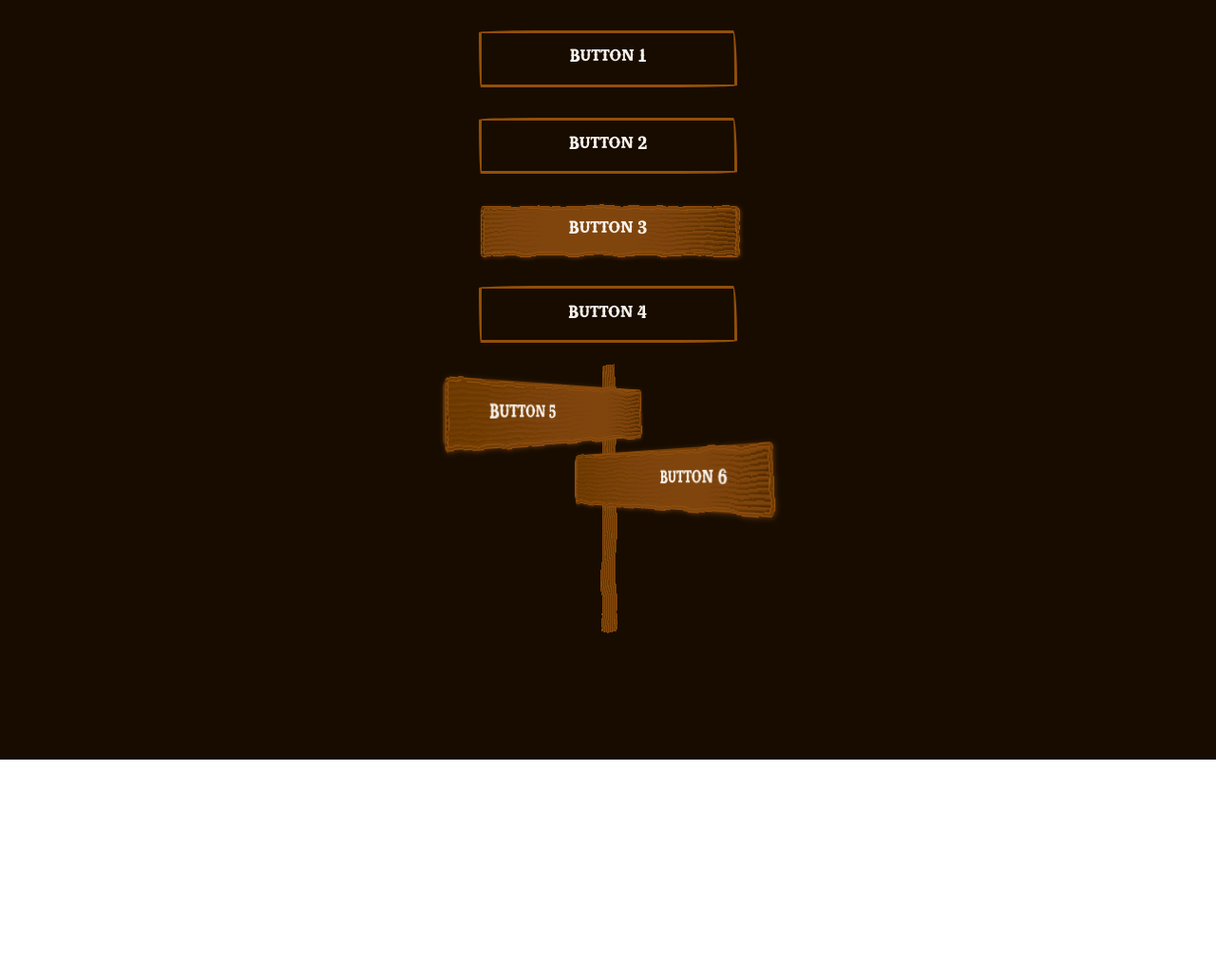
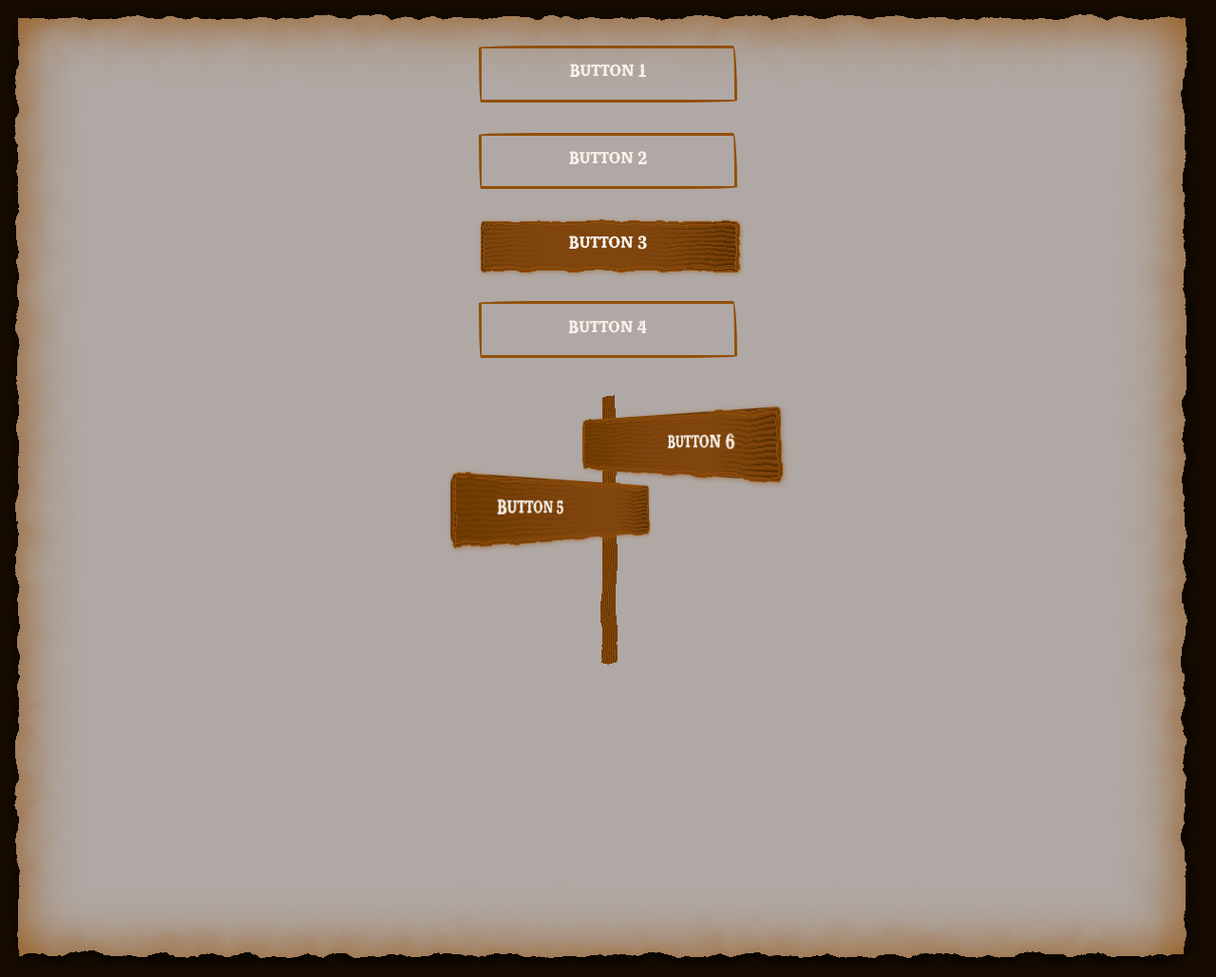
Before and after one commit to ysengoku/css-buttons, a plain HTML site: page index.html in a window 1280 px wide. Shown: the whole page at 95% size. Before the commit the page ends 800 px from the top, so only its background shows below. Drawn offline with Linux system fonts and the light colour scheme.

Commit message:
Add background

```diff
--- a/index.html
+++ b/index.html
@@ -9,6 +9,7 @@
 
 <body>
 	<main>
+		<div class="poster"></div>
 		<div class="content">
 
 			<button class="button-1">Button 1</button>
@@ -16,11 +17,11 @@
 			<button class="button-3">Button 3</button>
 			<button class="button-4"><span>Button 4</span></button>
 
-    		<div>
+    		<div class="signpost">
         		<span class="pole"></span>
         		<div class="buttons">
+					<button class="button-6"><span>Button 6</span></button>
           			<button class="button-5"><span>Button 5</span></button>
-          			<button class="button-6"><span>Button 6</span></button>
         		</div>
       		</div>
 
@@ -37,6 +38,15 @@
 				</defs>
 			</svg>
 
+			<svg>
+				<defs>
+					<filter id="wavy">
+						<feTurbulence baseFrequency="0.02" numOctaves="8" seed="1"></feTurbulence>
+				 	 	<feDisplacementMap in="SourceGraphic" scale="12" />
+					</filter>
+				</defs>
+			</svg>
+
 		</div>
 	</main>
 </body>
--- a/style.css
+++ b/style.css
@@ -13,14 +13,25 @@ main {
   top: 0;
   left: 0;
   margin: 0;
-  padding: 0;
   background-color: #180c01;
   width: 100vw;
-  height: 100vh;
+  min-height: 100vh;
+}
+
+.poster {
+  position: absolute;
+  margin: 16px;
+  width: 96%;
+  height: 96%;
+  box-shadow: 2px 3px 20px black, 0 0 60px #924f09 inset;
+  background: #b0a8a4;
+  filter: url(#wavy);
+  /* filter: url("#squiggly-5"); */
 }
 
 .content {
-  margin: 16px;
+  position: relative;
+  margin: 32px;
   display: flex;
   flex-direction: column;
   justify-content: center;
@@ -126,8 +137,8 @@ button {
   }
   64% {
     right: 50%;
-	width: 56px;
-	height: 56px;
+	  width: 56px;
+	  height: 56px;
   }
   100% {
     right: 50%;
@@ -221,15 +232,22 @@ button {
 /* -------------------------------------------------------- */
 /*      Button 5 & 6                                        */
 /* -------------------------------------------------------- */
+.signpost {
+  display: flex;
+  justify-content: start;
+  align-items:  start;
+  margin-top: 24px;
+}
+
 .buttons {
   display: flex;
   flex-direction: column;
-  margin-top: 24px;
+  margin-top: 16px;
 }
 
 .button-5,
 .button-6 {
-  border: none;
+  border: none !important;
   box-sizing: border-box;
   width: 280px;
   border-radius: 0.5em;
@@ -314,8 +332,7 @@ button {
 
 .pole {
   display: block;
-  position: absolute;
-  top: 48%;
+  position: relative;
   left: 50%;
   transform: translateX(-50%);
   width: 16px;
```
